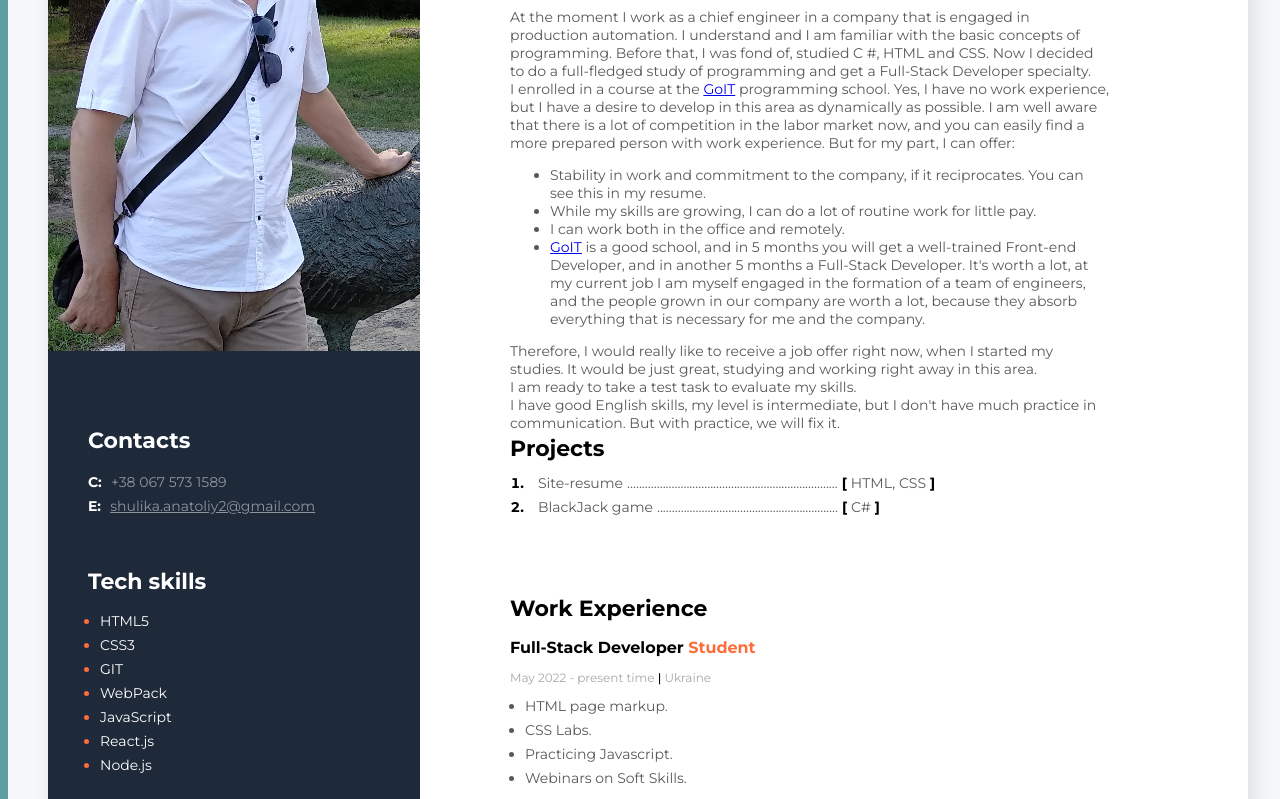
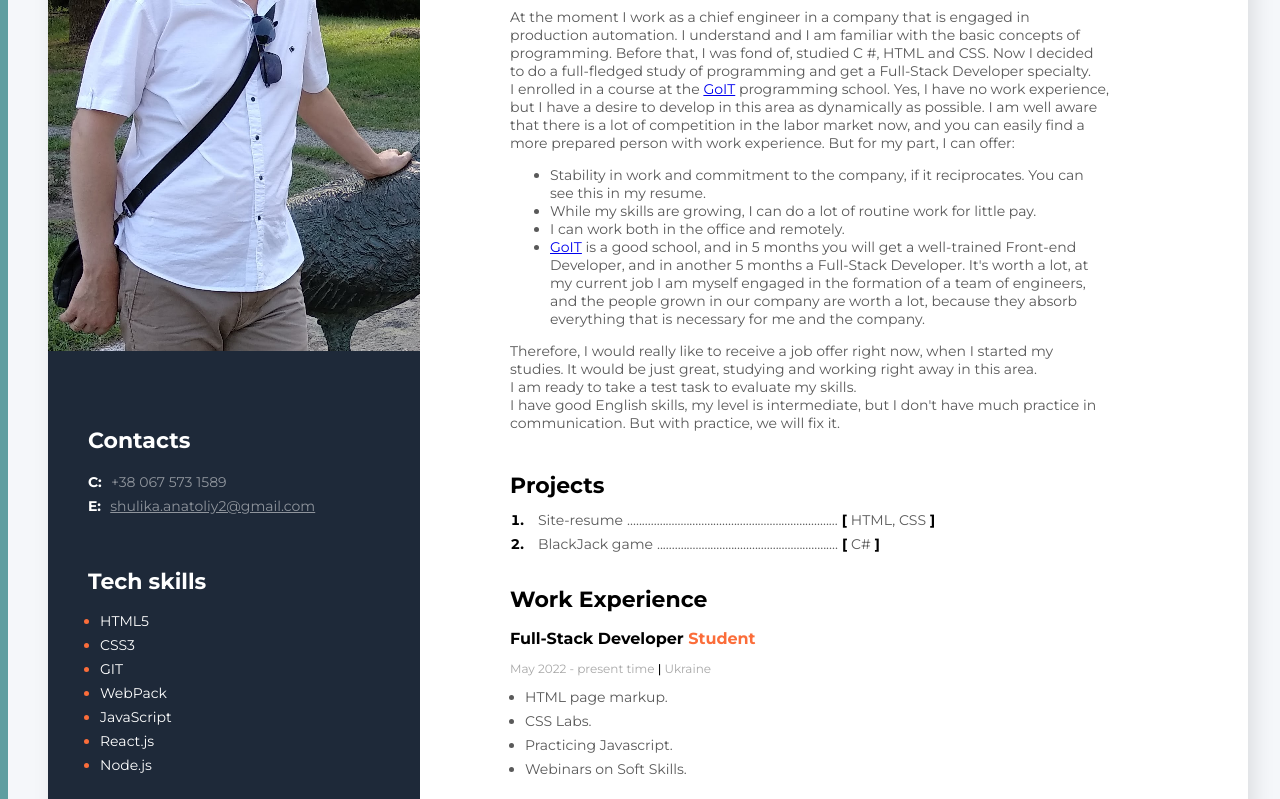
Before and after one commit to anatoliyshulika/site-resume, a plain HTML site: page index.html in a window 1280 px wide. Shown: the part 280-1079 px from the top of the page. Drawn offline with Linux system fonts and the light colour scheme.

Commit message:
Убрал высоту блоков

```diff
--- a/Styles/styles.css
+++ b/Styles/styles.css
@@ -43,7 +43,7 @@ body {
 /* Location in .basic_information_on-the_right */
 .background_information {
     width: 400px;
-    height: 510px;
+    /* height: 510px; */
     margin-bottom: 40px;
 }
 
@@ -66,7 +66,7 @@ body {
 /* Location in .background_information */
 .discription_full_stack {
     width: 600px;
-    height: 420px;
+    /* height: 420px; */
     font-weight: 400;
     font-size: 14px;
     color: #595959;
@@ -80,8 +80,8 @@ body {
 /* Location in .background_information */
 .projects {
     width: 490px;
-    height: 110px;
-    margin-bottom: 50px;
+    /* height: 110px; */
+    margin-bottom: 30px;
 }
 
 /* Styling list of projects */
```
